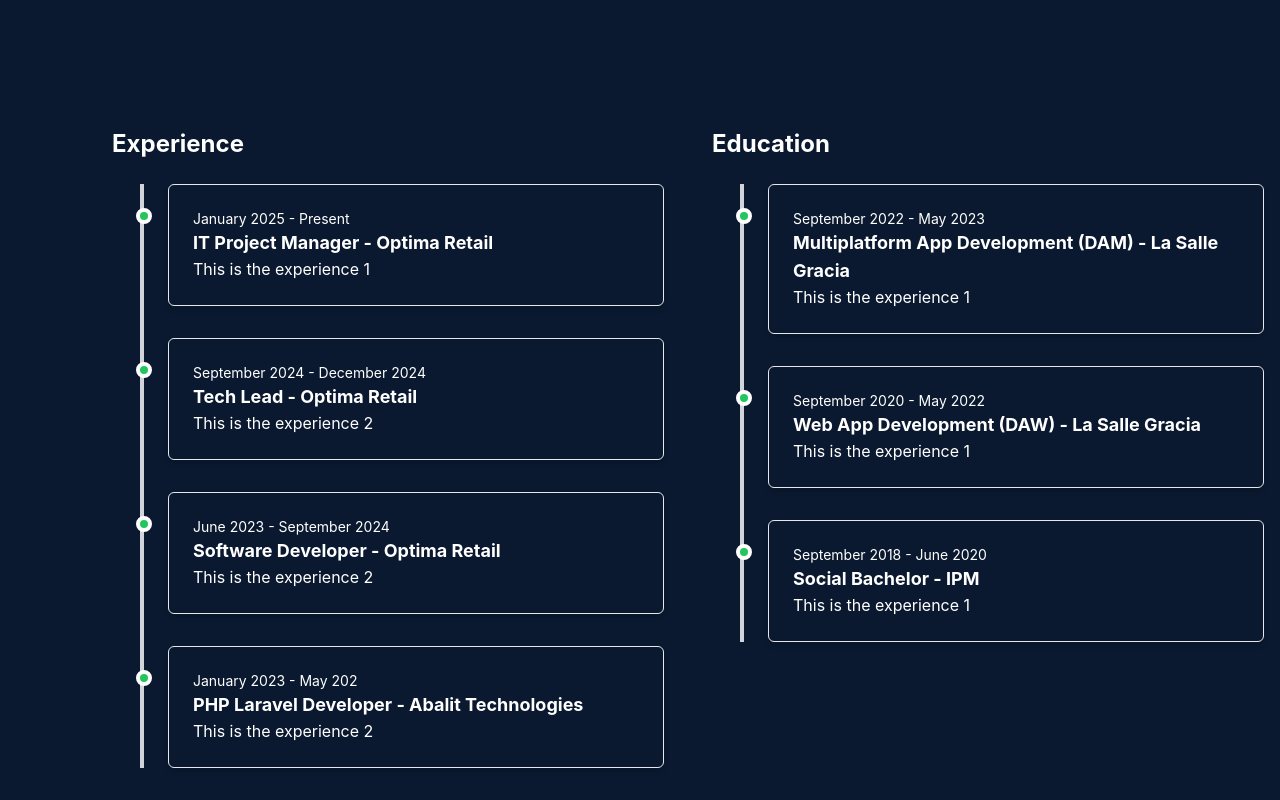
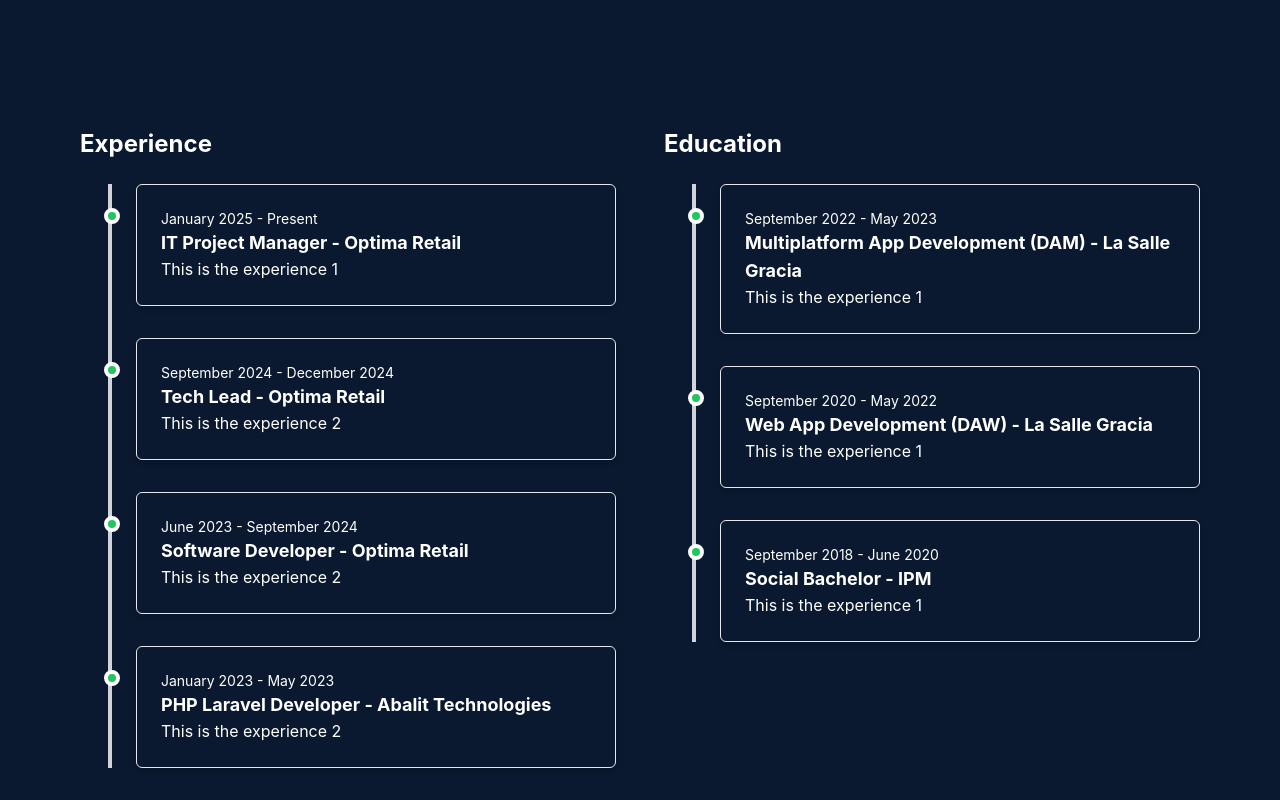
Before and after one commit to marcoshitaa/portfolio, a React (Create React App) app: page / in a window 1280 px wide. Shown: the part 2320-3120 px from the top of the page. Built offline with nearby package versions, Linux system fonts and the light colour scheme.

Commit message:
arreglos

```diff
--- a/src/components/Experience.jsx
+++ b/src/components/Experience.jsx
@@ -62,7 +62,7 @@
 
   return (
     <div className="w-full py-12 bg-[#0a192f]" name="experience" id="experience">
-      <div className="max-w-6xl mx-auto grid grid-cols-1 md:grid-cols-2 gap-12 mr-4">
+      <div className="max-w-6xl mx-auto grid grid-cols-1 md:grid-cols-2 gap-12 px-4">
 
         {/* Experience Section */}
         <div className="relative">
--- a/src/components/Navbar.jsx
+++ b/src/components/Navbar.jsx
@@ -29,7 +29,7 @@
 
   const socialLinks = [
     { name: 'LinkedIn', to: 'https://es.linkedin.com/in/marcos-hita-335756193', icon: <FaLinkedin size={30} />, color: 'bg-[#0077B5]' },
-    { name: 'GitHub', to: '', icon: <FaGithub size={30} />, color: 'bg-[#333]' },
+    { name: 'GitHub', to: 'https://github.com/marcoshitaa', icon: <FaGithub size={30} />, color: 'bg-[#333]' },
   ];
 
   const renderMenuItems = (items) => {
--- a/src/locales/en/translation.json
+++ b/src/locales/en/translation.json
@@ -39,7 +39,7 @@
         },
         "exp4": {
             "title": "PHP Laravel Developer - Abalit Technologies",
-            "timeRange": "January 2023 - May 202",
+            "timeRange": "January 2023 - May 2023",
             "description": "This is the experience 2"
         },
         "exp5": {
```
